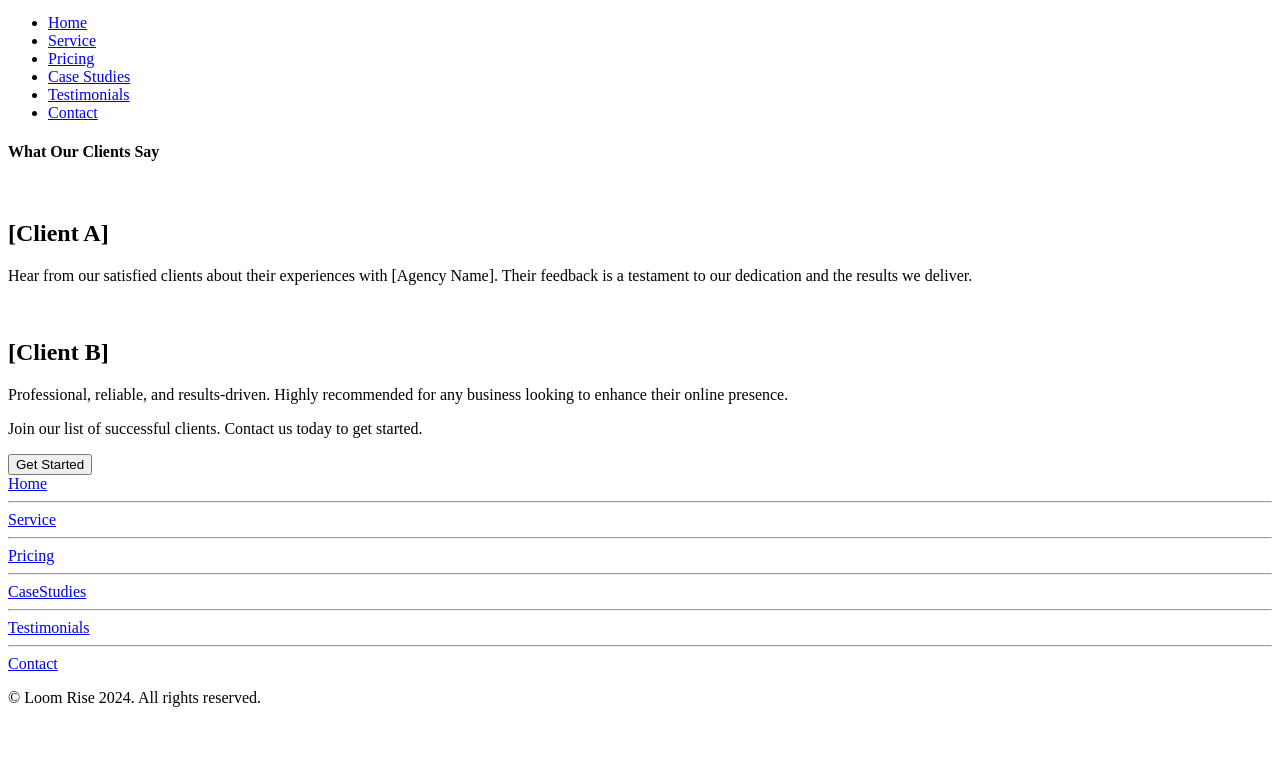
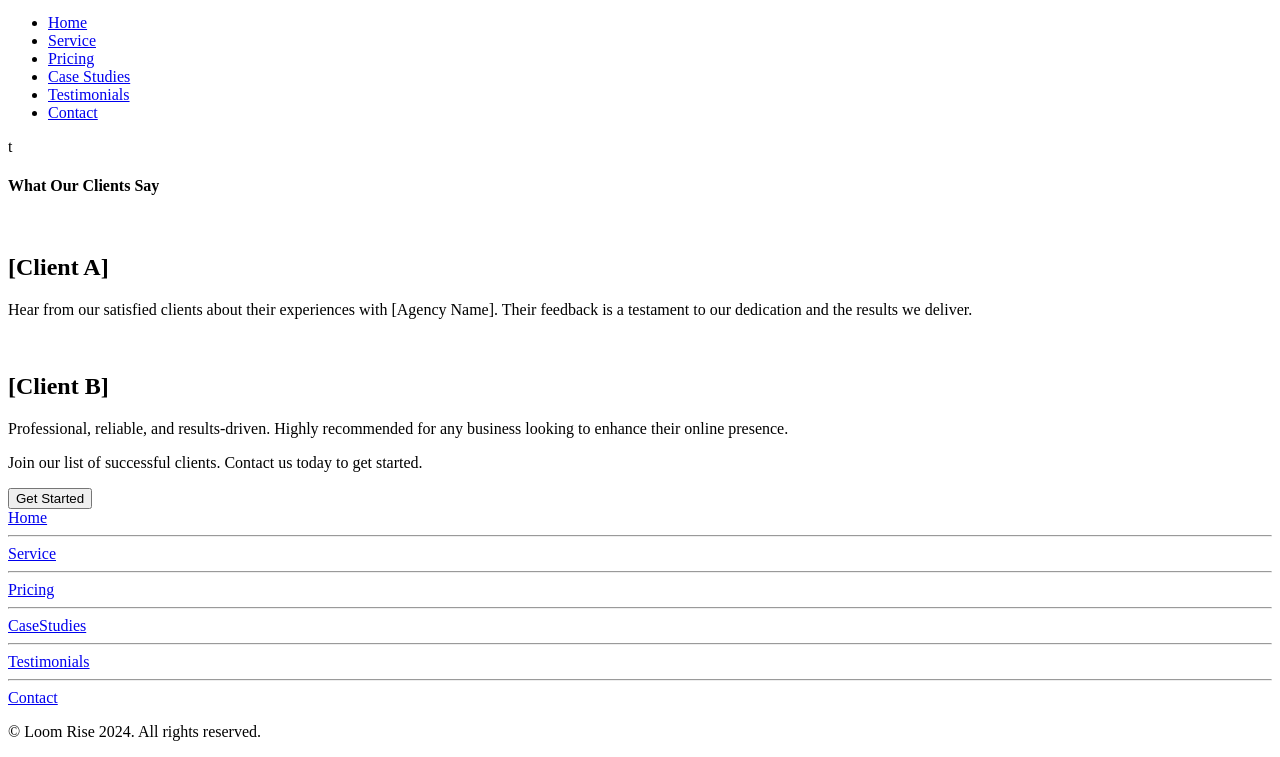
Before and after one commit to RashidIsmayilzada/WebMarkupProject, a plain HTML site: page testimonials.html in a window 1280 px wide. Shown: the part 56-813 px from the top of the page. Drawn offline with Linux system fonts and the light colour scheme.

Commit message:
test change

```diff
--- a/testimonials.html
+++ b/testimonials.html
@@ -29,6 +29,7 @@
             <li><a href="testimonials.html">Testimonials</a></li>
             <li><a href="#">Contact</a></li>
           </ul>
+          t
         </nav>
       </header>
 
@@ -91,5 +92,6 @@
         <p>&copy Loom Rise 2024. All rights reserved.</p>
       </article>
     </footer>
+
   </body>
 </html>
```
